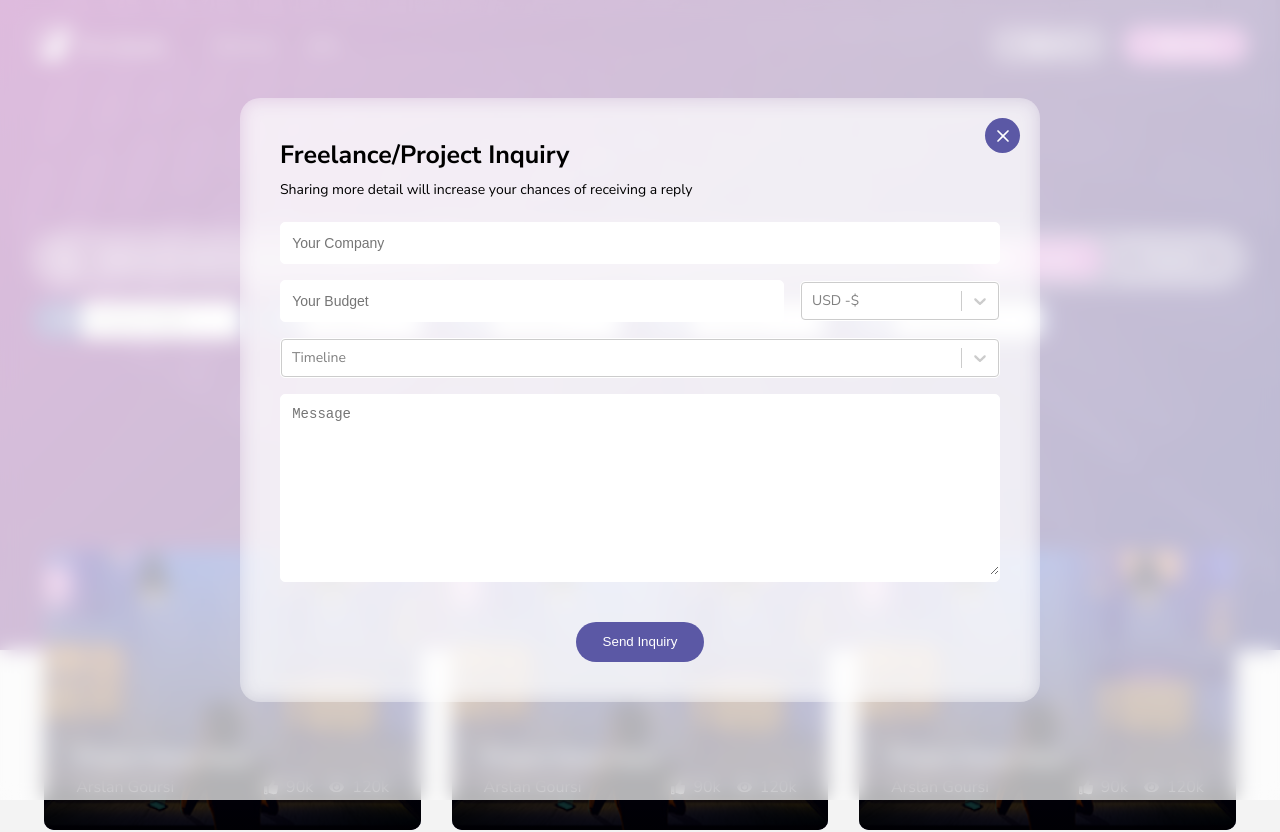
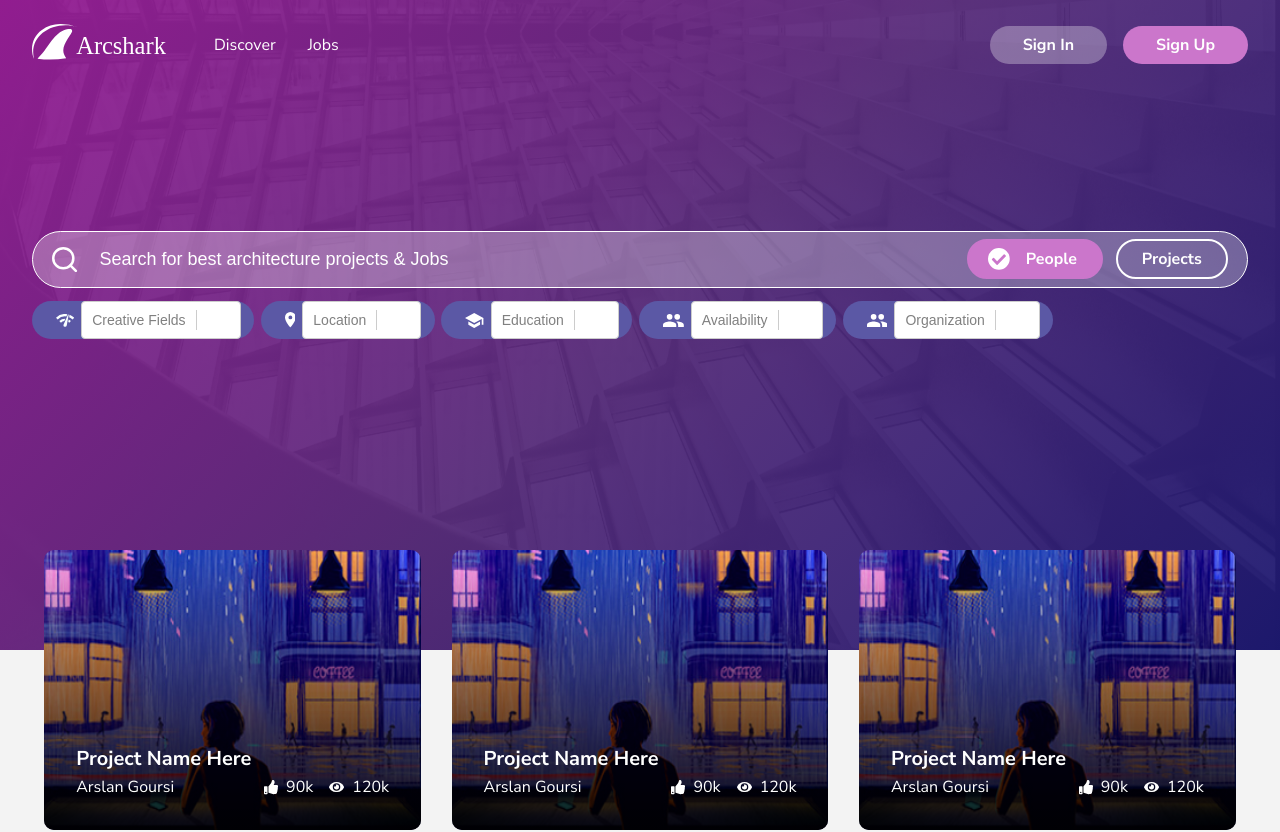
Before and after one commit to MehfoozurRehman/ArcShark, a React (Create React App) app: page / in a window 1280 px wide. Shown: the top 832 px of the page. Built offline with nearby package versions, Linux system fonts and the light colour scheme.

Commit message:
popup control done

```diff
--- a/src/App.js
+++ b/src/App.js
@@ -22,6 +22,10 @@ export default function App() {
     useState(false);
   const [postJobDetailsApplyPopupVisible, setPostJobDetailsApplyPopupVisible] =
     useState(false);
+  const [
+    freelanceProjectInquiryPopupVisible,
+    setFreelanceProjectInquiryPopupVisible,
+  ] = useState(false);
 
   return (
     <>
@@ -39,7 +43,14 @@ export default function App() {
           }}
         />
       ) : null}
-      <FreelanceProjectInquiryPopup />
+      {freelanceProjectInquiryPopupVisible ? (
+        <FreelanceProjectInquiryPopup
+          onClose={() => {
+            setFreelanceProjectInquiryPopupVisible(false);
+          }}
+        />
+      ) : null}
+
       <Header />
       <Routes>
         <Route path="/" element={<HomeScreen />} />
```
